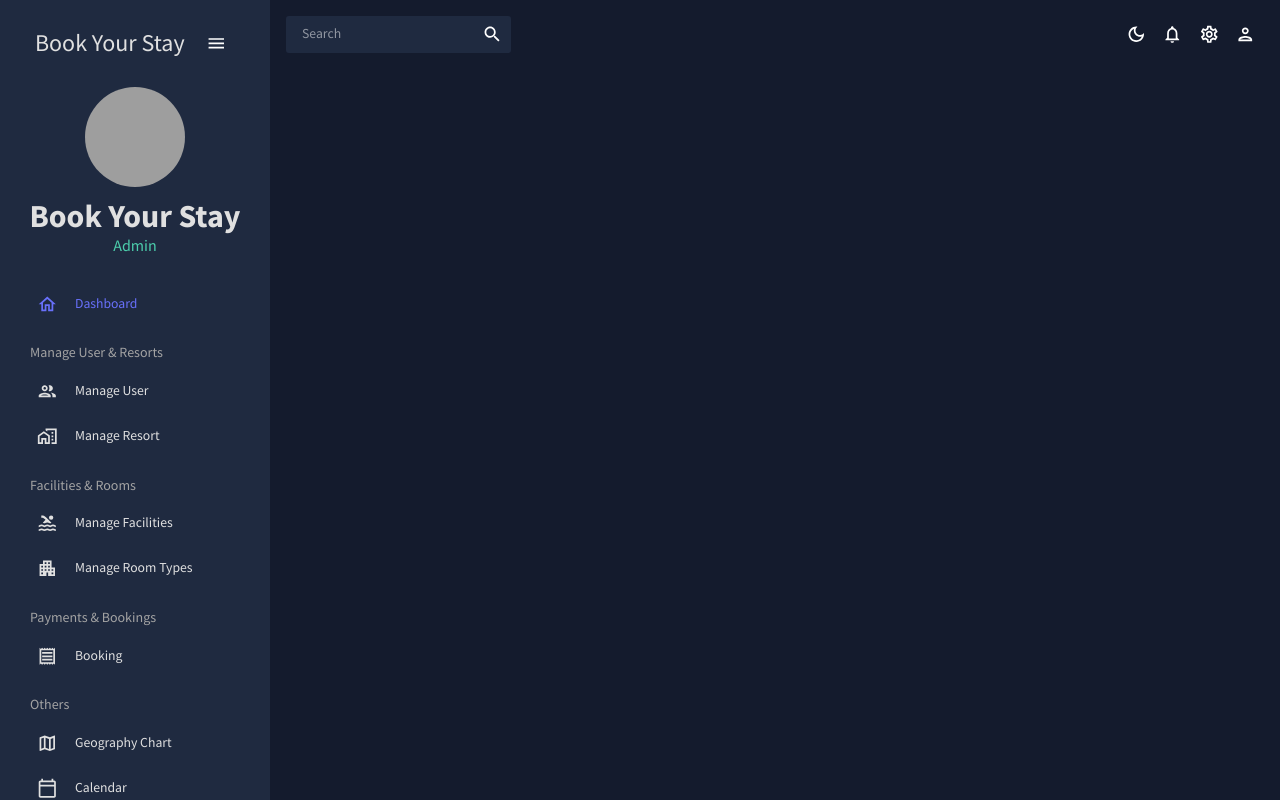
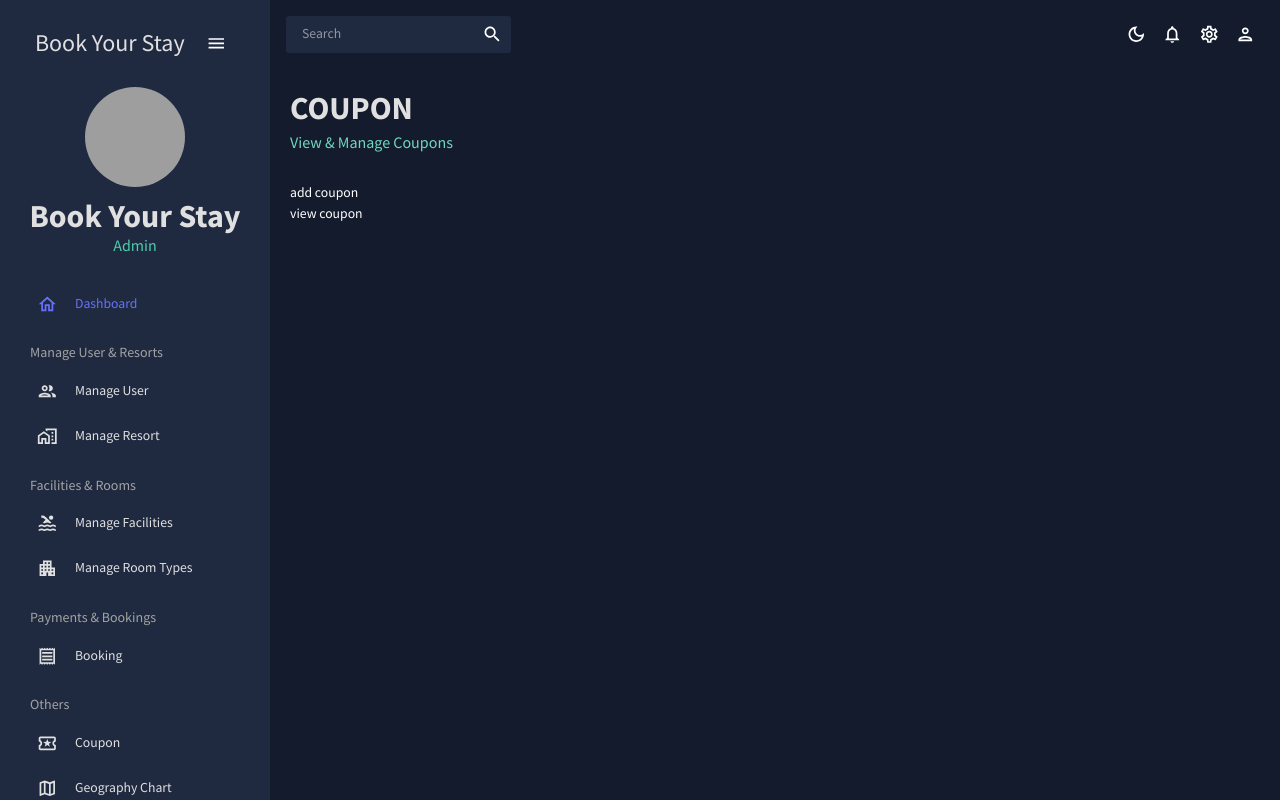
Before and after one commit to Mohammed-Safwan-k/Book_Your_Stay--Admin_Frontend, a React (Create React App) app: page /coupon in a window 1280 px wide. Built offline with nearby package versions, Linux system fonts and the light colour scheme; grey boxes are pictures that could not be loaded.

Commit message:
implementing redux

```diff
--- a/src/App.js
+++ b/src/App.js
@@ -8,10 +8,10 @@ import User from "./scenes/user";
 import Resort from "./scenes/resort";
 import Booking from "./scenes/booking";
 import Facilities from "./scenes/facilities";
+import Coupon from "./scenes/coupon";
 // import Rooms from "./scenes/rooms";
 // import Geography from "./scenes/geography";
 // import Calendar from "./scenes/calendar";
-// import Coupon from "./scenes/coupon";
 
 function App() {
   const [theme, colorMode] = useMode();
@@ -29,10 +29,10 @@ function App() {
               <Route path="/resort" element={<Resort />} />
               <Route path="/booking" element={<Booking />} />
               <Route path="/facilities" element={<Facilities />} />
+              <Route path="/coupon" element={<Coupon />} />
               {/* <Route path="/rooms" element={<Rooms />} /> */}
               {/* <Route path="/geography" element={<Geography />} /> */}
               {/* <Route path="/calendar" element={<Calendar />} /> */}
-              {/* <Route path="/coupon" element={<Coupon />} /> */}
             </Routes>
           </main>
         </div>
--- /dev/null
+++ b/src/api/index.js
@@ -0,0 +1,5 @@
+import axios from "axios";
+
+const url = "http://localhost:5000/admin/allCoupon";
+
+export const fetchCoupons = () => axios.get(url);
--- a/src/index.js
+++ b/src/index.js
@@ -1,11 +1,16 @@
-import React from 'react';
-import ReactDOM from 'react-dom/client';
-import './index.css';
-import App from './App';
-import { BrowserRouter } from 'react-router-dom';
+import React from "react";
+import ReactDOM from "react-dom/client";
+import "./index.css";
+import App from "./App";
+import { BrowserRouter } from "react-router-dom";
+import { Provider } from "react-redux";
+import { createStore, applyMiddleware, compose } from "redux";
+import thunk from "redux-thunk";
+import reducers from './reducers'
 
+const store = createStore(reducers,compose(applyMiddleware(thunk)))
 
-const root = ReactDOM.createRoot(document.getElementById('root'));
+const root = ReactDOM.createRoot(document.getElementById("root"));
 root.render(
   <React.StrictMode>
     <BrowserRouter>
--- /dev/null
+++ b/src/reducers/index.js
@@ -0,0 +1,7 @@
+import { combineReducers } from "redux";
+
+import coupon from './coupon'
+
+export default combineReducers({
+    coupon,
+})
--- /dev/null
+++ b/src/scenes/coupon/AddCoupon.jsx
@@ -0,0 +1,7 @@
+import React from "react";
+
+const AddCoupon = () => {
+  return <div>add coupon</div>;
+};
+
+export default AddCoupon;
--- /dev/null
+++ b/src/scenes/coupon/ViewCoupon.jsx
@@ -0,0 +1,11 @@
+import React from 'react'
+
+const ViewCoupon = () => {
+  return (
+    <div>
+      view coupon
+    </div>
+  )
+}
+
+export default ViewCoupon
--- a/src/scenes/coupon/index.jsx
+++ b/src/scenes/coupon/index.jsx
@@ -0,0 +1,23 @@
+import { Box } from "@mui/material";
+import Header from "../../components/Header";
+import AddCoupon from "./AddCoupon";
+import ViewCoupon from "./ViewCoupon";
+
+const Dashboard = () => {
+  return (
+    <Box m="20px">
+      <Box display="flex" justifyContent="space-between" alignItems="center">
+        <Header
+          title="COUPON"
+          subtitle="View & Manage Coupons"
+        />
+      </Box>
+        <Box >
+          <AddCoupon />
+          <ViewCoupon />
+        </Box>
+    </Box>
+  );
+};
+
+export default Dashboard;
--- a/src/scenes/global/Sidebar.jsx
+++ b/src/scenes/global/Sidebar.jsx
@@ -13,6 +13,7 @@ import CalendarTodayOutlinedIcon from "@mui/icons-material/CalendarTodayOutlined
 import MapOutlinedIcon from "@mui/icons-material/MapOutlined";
 import MenuOutlinedIcon from "@mui/icons-material/MenuOutlined";
 import ReceiptOutlinedIcon from "@mui/icons-material/ReceiptOutlined";
+import LocalActivityOutlinedIcon from "@mui/icons-material/LocalActivityOutlined";
 
 const Item = ({ title, to, icon, selected, setSelected }) => {
   const theme = useTheme();
@@ -185,6 +186,13 @@ const Sidebar = () => {
               Others
             </Typography>
             <Item
+              title="Coupon"
+              to="/coupon"
+              icon={<LocalActivityOutlinedIcon />}
+              selected={selected}
+              setSelected={setSelected}
+            />
+            <Item
               title="Geography Chart"
               to="/geography"
               icon={<MapOutlinedIcon />}
```
Also changed, not shown: src/actions/coupon.js (added), src/reducers/coupon.js (added).
